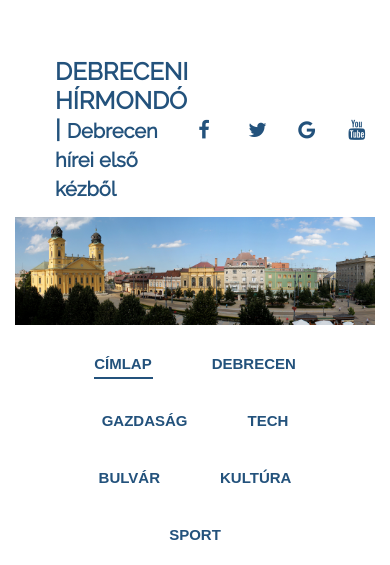
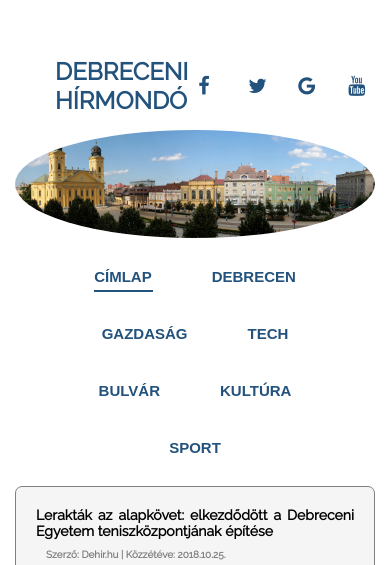
Before and after one commit to hepuka/Egyetem_Beadando_Hiroldal, a PHP site: page / in a window 390 px wide. Shown: the top 565 px of the page. Run offline with PHP 8.4, Linux system fonts and the light colour scheme.

Commit message:
Add files via upload
upd

```diff
--- a/index.html
+++ b/index.html
@@ -19,7 +19,7 @@
   <body>
     <div class="container">
       <div class="title">
-        <h1>DEBRECENI HÍRMONDÓ | <small>Debrecen hírei első kézből</small></h1>
+        <h1>DEBRECENI HÍRMONDÓ <span> | Debrecen hírei első kézből</span></h1>
         <div class="icons">
           <ul>
             <li>
--- a/style.css
+++ b/style.css
@@ -70,6 +70,10 @@ img {
   display: flex;
   flex-direction: column;
   justify-content: flex-start;
+}
+
+.header img {
+  border-radius: 50%;
 }
 
 .header .tab {
@@ -245,3 +249,9 @@ p {
     padding: 0;
   }
 }
+
+@media screen and (max-width: 860px) {
+  .title span {
+    display: none;
+  }
+}
```
